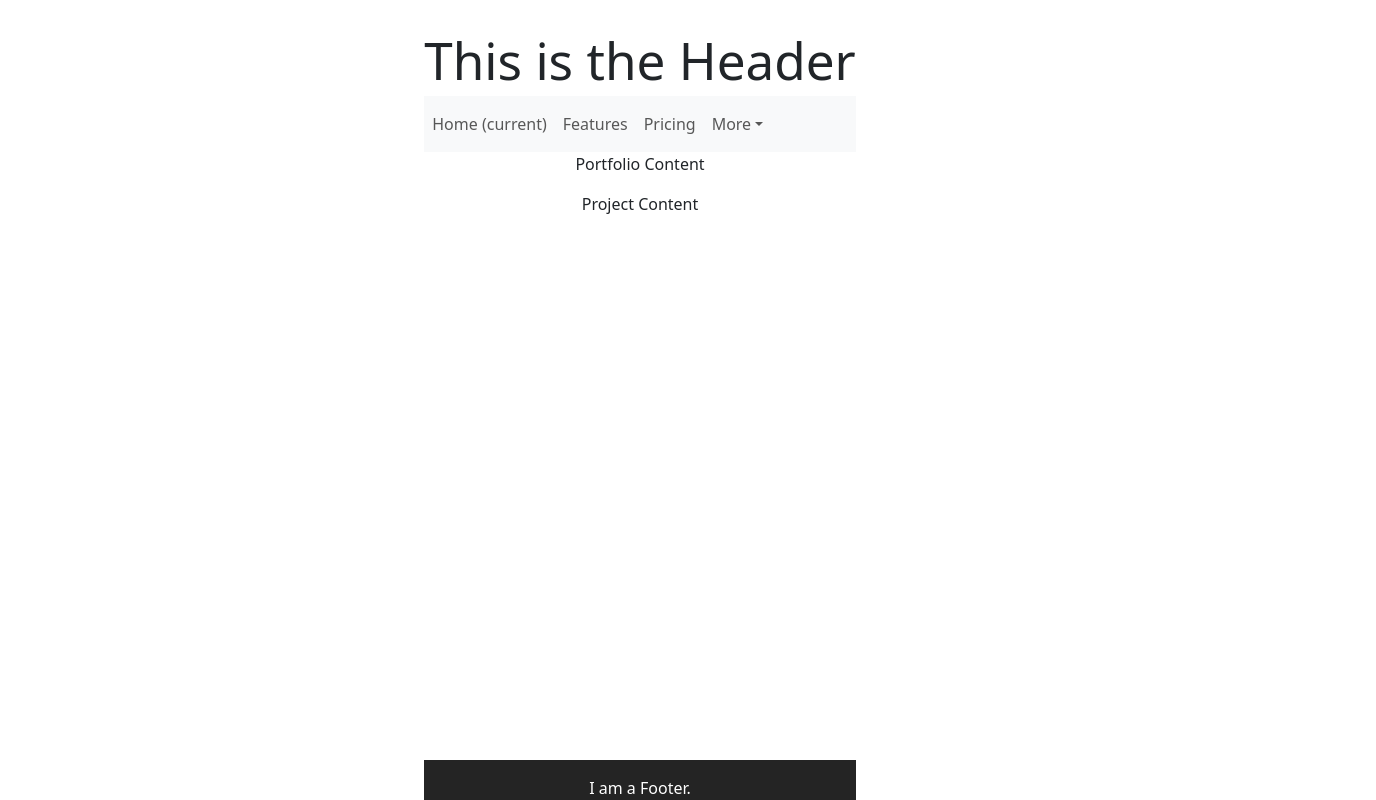
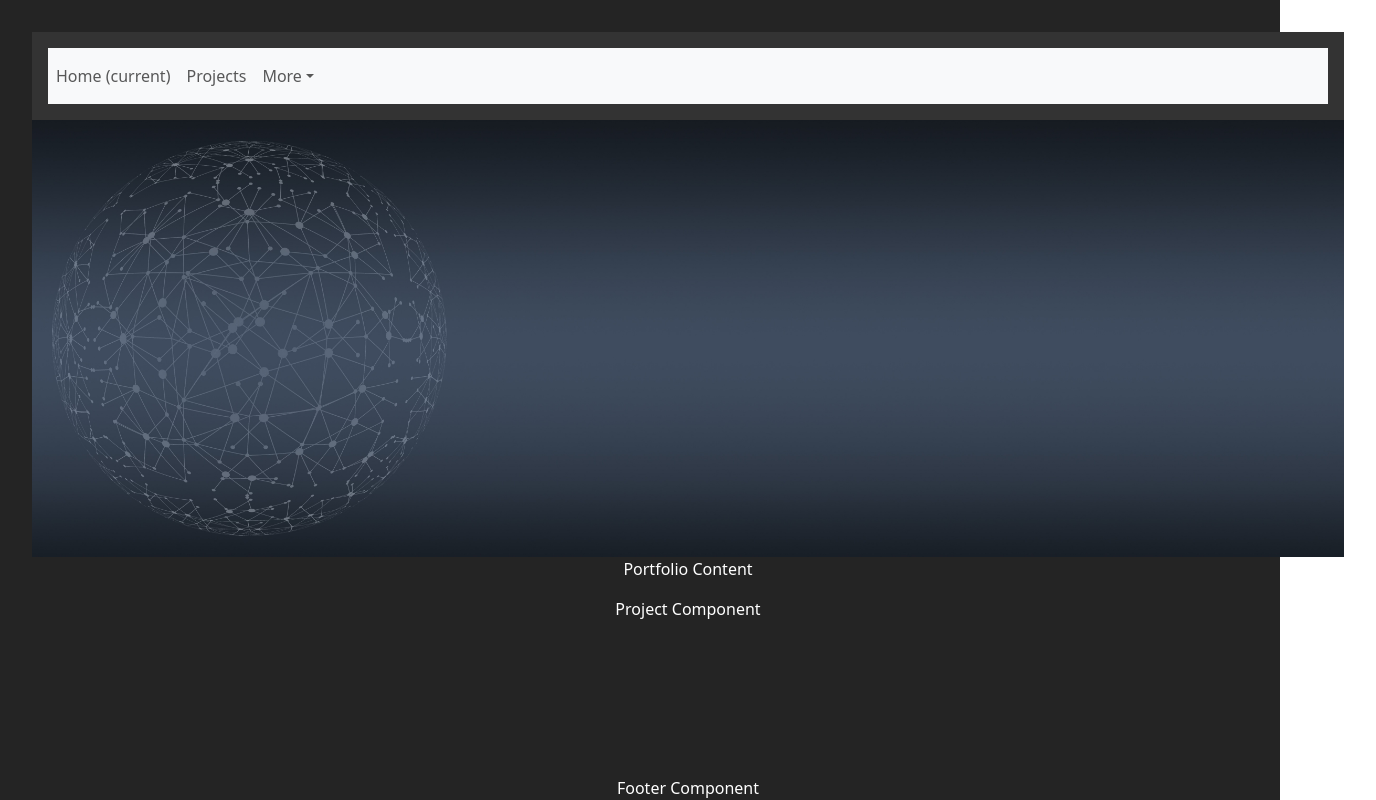
Before and after one commit to Mimosquera/12-bootcamp-hw, a React app in the folder React-Portfolio/: page / in a window 1280 px wide. Shown: the top 800 px of the page, 1376 px wide, since content can reach past the window. Built offline with nearby package versions, Linux system fonts and the light colour scheme; the HTML template or start-up script is replaced by a standard one.

Commit message:
header image

```diff
--- a/React-Portfolio/src/components/Footer.jsx
+++ b/React-Portfolio/src/components/Footer.jsx
@@ -1,7 +1,7 @@
 const Footer = () => {
     return (
         <footer>
-            <p>I am a Footer.</p>
+            <p>Footer Component</p>
         </footer>
     )
 }
--- a/React-Portfolio/src/components/Header.jsx
+++ b/React-Portfolio/src/components/Header.jsx
@@ -1,11 +1,12 @@
 import Navigation from './Navigation.jsx'
+import HeaderImage from '../images/header-image.png'
 
 const Header = () => {
     return (
-    <div>
-        <h1>This is the Header</h1>
+    <header className="header">
         <Navigation />
-    </div>
+        <img src={HeaderImage} alt="Header Image" className="header-image img-fluid"/>
+    </header>
     )
 }
 
--- a/React-Portfolio/src/components/Navigation.jsx
+++ b/React-Portfolio/src/components/Navigation.jsx
@@ -21,10 +21,7 @@ const Navigation = () => {
                             </a>
                         </li>
                         <li className="nav-item">
-                            <a className="nav-link" href="#">Features</a>
-                        </li>
-                        <li className="nav-item">
-                            <a className="nav-link" href="#">Pricing</a>
+                            <a className="nav-link" href="#">Projects</a>
                         </li>
                         <li className="nav-item dropdown">
                         <a
--- a/React-Portfolio/src/components/Project.jsx
+++ b/React-Portfolio/src/components/Project.jsx
@@ -1,6 +1,6 @@
 const Project = () => {
     return (
-        <p>Project Content</p>
+        <p>Project Component</p>
     )
 }
 
--- a/React-Portfolio/src/styles/index.css
+++ b/React-Portfolio/src/styles/index.css
@@ -14,7 +14,7 @@
 }
 
 #root {
-  max-width: 1280px;
+  max-width: auto;
   margin: 0 auto;
   padding: 2rem;
   text-align: center;
@@ -32,8 +32,35 @@ a:hover {
 body {
   margin: 0;
   display: flex;
+  flex-direction: column;
   min-width: 320px;
   height: 100vh;
+  background: #242424;
+  color: #ffffff;
+}
+
+/* Header.css */
+.header {
+  width: auto; /* Makes the header take up full width */
+  background-color: #333;
+  display: flex;
+  justify-content: center;
+  align-items: center;
+  box-sizing: border-box; /* Ensures padding is included in the width */
+  flex-wrap: wrap;
+  position: relative;
+}
+
+.header-image {
+  max-width: 100%; /* Ensure the image scales with the width of the header */
+  height: auto; /* Maintain aspect ratio */
+  object-fit: cover; /* Cover the header without distorting the image */
+}
+
+.navbar {
+  margin: 1rem;
+  width: 1280px; /* Makes the header take up full width */
+
 }
 
 /* Layout container */
@@ -50,8 +77,6 @@ main {
 
 /* Footer styles */
 footer {
-  background: #242424;
-  color: #ffffff;
   text-align: center;
   padding: 1em;
 }
```
Also changed, not shown: React-Portfolio/src/images/header-image.png (added).
